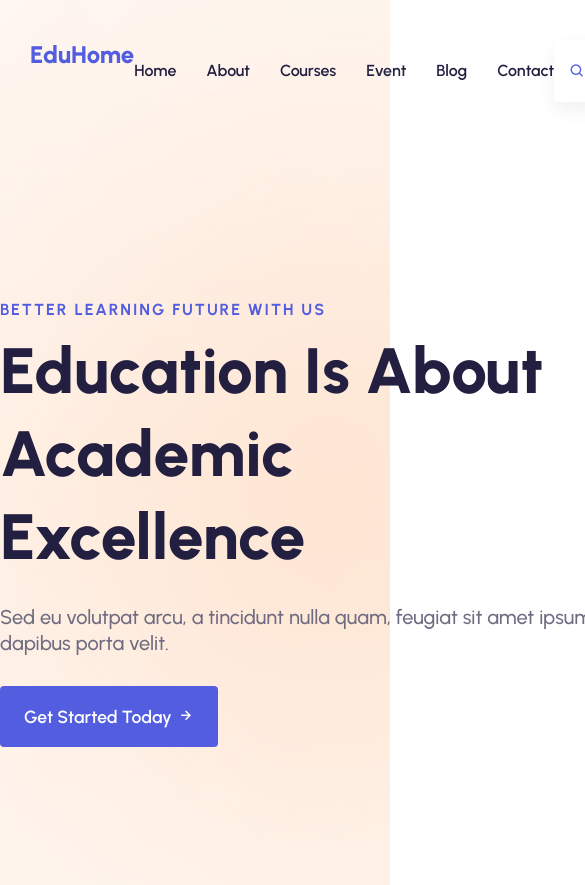
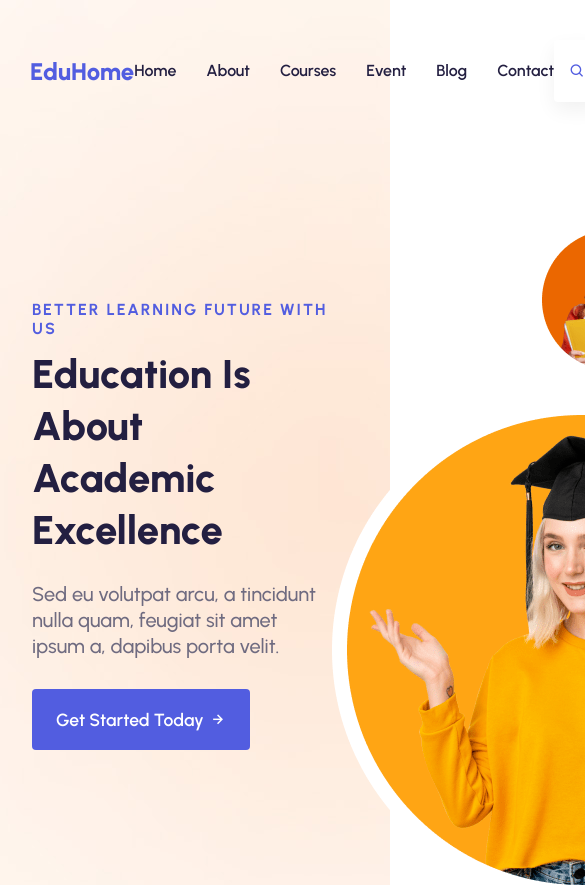
Before and after one commit to smd135/eduhome-myv, a plain HTML site: page index.html in a window 390 px wide. Shown: the top 885 px of the page, 585 px wide, since content can reach past the window. Drawn offline with nearby package versions, Linux system fonts and the light colour scheme.

Commit message:
Addes viewports.css

```diff
--- a/assets/css/style.css
+++ b/assets/css/style.css
@@ -62,7 +62,7 @@ a {
   color: inherit;
 }
 
-a,img,span,input,button,i, ion-icon { display: block; }
+a,img,span,input,button,i,ion-icon,figure { display: block; }
 
 img { height: auto; }
 input,button {
@@ -310,7 +310,6 @@ header {
 }
 .who-banner img {
   border-radius: var(--radius-4);
-  position: absolute;
   position: absolute;
 }
 .who-banner .abs-1 {
--- /dev/null
+++ b/assets/css/viewports.css
@@ -0,0 +1,35 @@
+/*----------------1200px*----------------*/
+@media (max-width: 1200px) {
+    main {
+        padding-inline: 2rem;
+    }
+    section {
+        padding-inline: 4rem;
+    }
+    .container {
+        max-width: 980px;
+        overflow-x: hidden;
+    }
+     .home-title {
+        font-size: 3.125rem;
+    }
+}
+/*----------------992px*----------------*/
+@media (max-width: 992px) {
+    main {
+        padding-inline: 2rem;
+    }
+    section {
+        padding-inline: 4rem;
+    }
+    .container {
+        max-width: 800px;
+        overflow-x: hidden;
+    }
+    .home-title {
+        font-size: 2.5rem;
+    }
+    .who .container {
+        grid-template-rows: 1fr 1fr;
+    }
+}
--- a/index.html
+++ b/index.html
@@ -5,13 +5,13 @@
 	<meta charset="UTF-8">
 	<meta http-equiv="X-UA-Compatible" content="IE=edge">
 	<meta name="viewport" content="width=device-width, initial-scale=1.0">
-	<title>EduHome - Education Is About Academic Excellence</title>
-	<link rel="shortcut icon" href="./img.min.svg" type="image/svg+xml">
+	<!--CSS-->
 	<link rel="stylesheet" href="./assets/css/style.css">
+	<link rel="stylesheet" href="assets/css/viewports.css">
 	<!--Boxicons-->
 	<link href='https://unpkg.com/boxicons@2.1.4/css/boxicons.min.css' rel='stylesheet'>
 	<link rel="stylesheet" href="https://fonts.googleapis.com/css2?family=Material+Symbols+Outlined:opsz,wght,FILL,GRAD@48,400,0,0" />
-	<!--Boxicons-->
+	<!--Fonts-->
 	<link rel="preconnect" href="https://fonts.googleapis.com">
 	<link rel="preconnect" href="https://fonts.gstatic.com" crossorigin>
 	<link href="https://fonts.googleapis.com/css2?family=Urbanist:wght@400;500;600;700;800&display=swap" rel="stylesheet">
@@ -19,10 +19,12 @@
 	<link rel="preload" as="image" href="./assets/images/hero-banner.png">
 	<link rel="preload" as="image" href="./assets/images/hero-abs-1.png" media="min-width(768px)">
 	<link rel="preload" as="image" href="./assets/images/hero-abs-2.png" media="min-width(768px)">
+	<link rel="shortcut icon" href="./img.min.svg" type="image/svg+xml">
+	<title>EduHome - Education Is About Academic Excellence</title>
 </head>
 <body>
 	<header class="header">
-		<a href="#" class="logo">EduHome</a>
+		<a href="#" class="logo flx-ac">EduHome</a>
 		<nav class="navbar" role="navigation">
 			<ul class="navbar-menu">
 				<li><a href="#" class="navbar-link">Home</a></li>
@@ -135,11 +137,13 @@
 	<!--Who We Are-->
 	<section class="who">
 		<div class="container">
+			<div class="who-banner-container">
 			<figure class="who-banner">
 				<img src="assets/images/about-banner.jpg" loading="lazy">
 				<img src="assets/images/about-abs-1.jpg" loading="lazy" class="abs-1">
 				<img src="assets/images/about-abs-2.jpg" loading="lazy" class="abs-2">
 			</figure>
+		</div>
 				<div class="who-content">
 				<p class="home-subtitle">who we are</p>
 				<h2 class="section-title">We Offer The Best Carrier</h2>
@@ -455,7 +459,7 @@
 	</section>
 	<section class="events">
 		<div class="container">
-			<p class="home-subtitle">upcomming event</p>
+			<p class="home-subtitle tac">upcomming event</p>
 			<p class="section-title">Let's Join Our Community</p>
 			<div class="events-wrap">
 				<div class="events-block">
```
